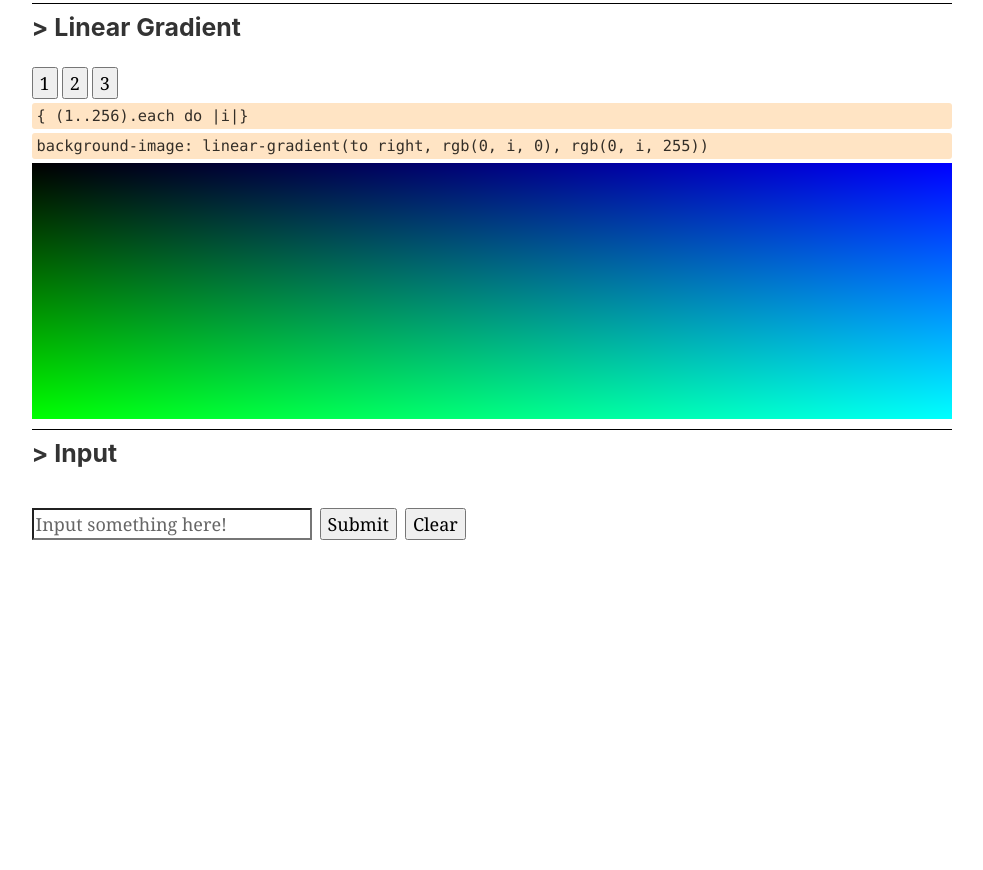
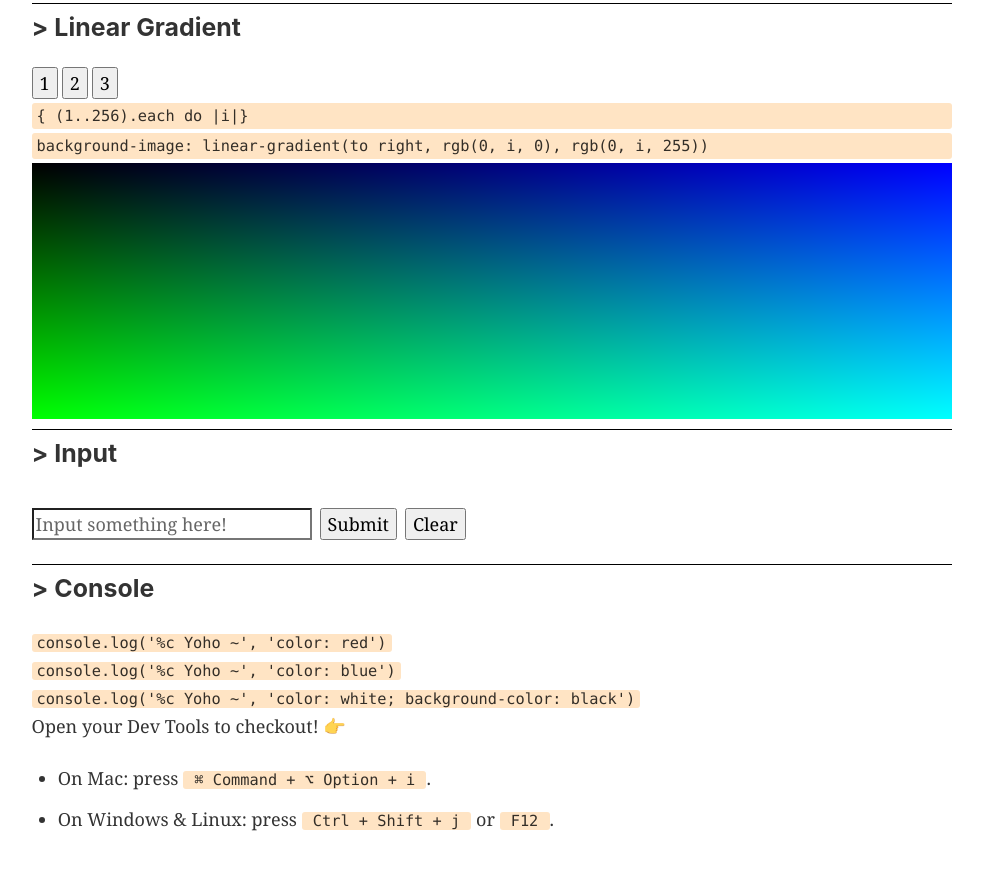
Before and after one commit to Cygra/css_magic, a Gatsby site: page / in a window 1280 px wide. Shown: the part 1031-1901 px from the top of the page, without its empty margins (148-1131 px from the left). Before the commit the page ends 1611 px from the top, so only its background shows below. Built offline with nearby package versions, Linux system fonts and the light colour scheme; Gatsby itself is replaced by a stand-in of ours.

Commit message:
👏  Console

```diff
--- /dev/null
+++ b/src/components/Console/index.js
@@ -0,0 +1,35 @@
+import React from 'react'
+import Item from "../Item"
+
+
+
+const Console = () => {
+
+
+  console.log('%c Yoho ~', 'color: red')
+  console.log('%c Yoho ~', 'color: blue')
+  console.log('%c Yoho ~', 'color: white; background-color: black')
+
+  return (
+    <Item title="Console">
+      <code>console.log('%c Yoho ~', 'color: red')</code><br />
+      <code>console.log('%c Yoho ~', 'color: blue')</code><br />
+      <code>console.log('%c Yoho ~', 'color: white; background-color: black')</code><br />
+      <div>
+        Open your Dev Tools to checkout!&nbsp;
+        <span role="img" aria-label="right-hand-side">👉</span>
+      </div>
+      <br />
+      <ul>
+        <li>
+          On Mac: press&nbsp;<code>⌘ Command + ⌥ Option + i</code>.
+        </li>
+        <li>
+          On Windows & Linux: press&nbsp;<code>Ctrl + Shift + j</code>&nbsp;or&nbsp;<code>F12</code>.
+        </li>
+      </ul>
+    </Item>
+  )
+}
+
+export default Console
--- a/src/pages/index.js
+++ b/src/pages/index.js
@@ -5,6 +5,7 @@ import WavingString from '../components/WavingString'
 import Filter from '../components/Filter'
 import LinearGradient from '../components/LinearGradient'
 import Input from '../components/Input'
+import Console from '../components/Console'
 
 const IndexPage = () => (
   <Layout>
@@ -20,6 +21,7 @@ const IndexPage = () => (
     <Filter />
     <LinearGradient />
     <Input />
+    <Console />
   </Layout>
 )
 
```
